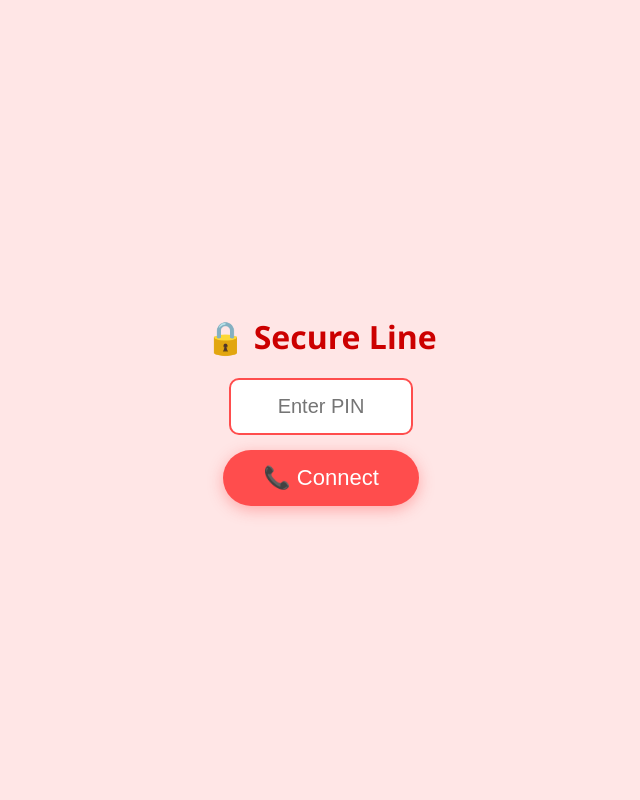
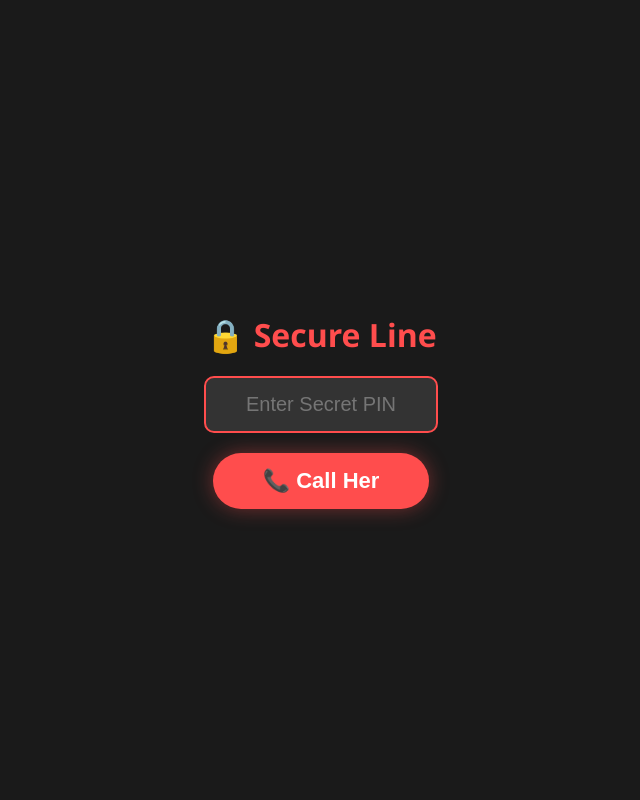
Before and after one commit to Sidharthgomasa/private-line, a Flask app: page / in a window 1280 px wide. Shown: the whole page, without its empty margins (319-959 px from the left). Run offline with Flask 3, Linux system fonts and the light colour scheme; some libraries are stand-ins or nearby versions.

Commit message:
Update index.html

```diff
--- a/templates/index.html
+++ b/templates/index.html
@@ -3,62 +3,63 @@
 <head>
     <meta charset="UTF-8">
     <meta name="viewport" content="width=device-width, initial-scale=1.0">
-    <title>Private Line</title>
+    <title>Secure Line</title>
     <style>
-        body { font-family: 'Segoe UI', sans-serif; display: flex; flex-direction: column; align-items: center; justify-content: center; height: 100vh; background: #ffe6e6; margin: 0; }
-        h1 { color: #cc0000; margin-bottom: 20px; }
+        body { font-family: 'Segoe UI', sans-serif; display: flex; flex-direction: column; align-items: center; justify-content: center; height: 100vh; background: #1a1a1a; color: white; margin: 0; }
 
-        /* New PIN Input Style */
+        h1 { color: #ff4d4d; margin-bottom: 20px; }
+
         #pinInput {
             padding: 15px;
             font-size: 20px;
             border-radius: 10px;
             border: 2px solid #ff4d4d;
+            background: #333;
+            color: white;
             text-align: center;
-            width: 150px;
-            margin-bottom: 15px;
+            width: 200px;
+            margin-bottom: 20px;
             outline: none;
         }
 
         #callBtn {
-            padding: 15px 40px;
+            padding: 15px 50px;
             font-size: 22px;
             background-color: #ff4d4d;
             color: white;
             border: none;
             border-radius: 50px;
             cursor: pointer;
-            box-shadow: 0 4px 15px rgba(255, 77, 77, 0.4);
-            transition: transform 0.2s;
+            box-shadow: 0 0 20px rgba(255, 77, 77, 0.4);
+            font-weight: bold;
         }
-        #callBtn:active { transform: scale(0.95); }
 
         .call-active { display: none; text-align: center; }
-        .circle { width: 150px; height: 150px; background: #ffcccc; border-radius: 50%; display: flex; align-items: center; justify-content: center; margin: 20px auto; font-size: 50px; }
-        .pulse { animation: pulse 2s infinite; }
+        .circle { width: 120px; height: 120px; background: #ff4d4d; border-radius: 50%; display: flex; align-items: center; justify-content: center; margin: 20px auto; font-size: 40px; }
+        .pulse { animation: pulse 1.5s infinite; }
 
         @keyframes pulse {
             0% { transform: scale(0.95); box-shadow: 0 0 0 0 rgba(255, 77, 77, 0.7); }
-            70% { transform: scale(1); box-shadow: 0 0 0 20px rgba(255, 77, 77, 0); }
+            70% { transform: scale(1.1); box-shadow: 0 0 0 20px rgba(255, 77, 77, 0); }
             100% { transform: scale(0.95); box-shadow: 0 0 0 0 rgba(255, 77, 77, 0); }
         }
-        #status { font-style: italic; color: #555; margin-top: 20px; }
+        #status { color: #aaa; margin-top: 10px; }
     </style>
 </head>
 <body>
 
     <h1>🔒 Secure Line</h1>
 
-    <input type="tel" id="pinInput" placeholder="Enter PIN" maxlength="10">
-    <button id="callBtn" onclick="startCall()">📞 Connect</button>
+    <input type="tel" id="pinInput" placeholder="Enter Secret PIN" maxlength="10">
+    <button id="callBtn" onclick="startCall()">📞 Call Her</button>
 
     <div id="ui-active" class="call-active">
-        <div id="visual" class="circle">🔐</div>
-        <div id="status">Verifying PIN...</div>
-        <button onclick="location.reload()" style="margin-top: 20px; padding: 10px 20px; background: #555; color: white; border: none; border-radius: 20px;">Hang Up</button>
+        <div id="visual" class="circle">⚡</div>
+        <div id="status">Fetching secure route...</div>
+        <button onclick="location.reload()" style="margin-top: 30px; padding: 10px 20px; background: #444; color: white; border: none; border-radius: 20px;">End Call</button>
     </div>
 
-    <audio id="remoteAudio" autoplay></audio>
+    <audio id="remoteAudio" autoplay playsinline></audio>
 
     <script src="https://cdnjs.cloudflare.com/ajax/libs/socket.io/4.0.1/socket.io.js"></script>
     <script>
@@ -71,52 +72,69 @@
         const visual = document.getElementById('visual');
 
         let peerConnection;
-        const configuration = { iceServers: [{ urls: 'stun:stun.l.google.com:19302' }] };
 
-        function startCall() {
+        // Using your specific Metered API Key
+        const METERED_API_KEY = "d79e5424a466fa259d9deecb140f92c064dd";
+
+        async function startCall() {
             const pin = pinInput.value;
-            if (!pin) { alert("Please enter the PIN!"); return; }
+            if (!pin) { alert("Enter the PIN first!"); return; }
 
-            // UI Changes
+            // 1. Update UI
             callBtn.style.display = 'none';
             pinInput.style.display = 'none';
             uiActive.style.display = 'block';
 
-            navigator.mediaDevices.getUserMedia({ audio: true, video: false })
-                .then(stream => {
-                    // Send PIN to server for verification
+            try {
+                // 2. Get the 100% working servers from Metered
+                statusDiv.innerText = "Finding best connection...";
+                const response = await fetch(`https://connect-v.metered.live/api/v1/turn/credentials?apiKey=${METERED_API_KEY}`);
+                const iceServers = await response.json();
+
+                // 3. Get Microphone
+                const stream = await navigator.mediaDevices.getUserMedia({ audio: true, video: false });
+
+                // 4. Join the Room
                 socket.emit('join', { pin: pin });
-                    statusDiv.innerText = "Verifying PIN...";
+                statusDiv.innerText = "Mic Active. Verifying PIN...";
 
-                    peerConnection = new RTCPeerConnection(configuration);
+                // 5. Create Connection with Metered Servers
+                peerConnection = new RTCPeerConnection({ iceServers: iceServers });
                 stream.getTracks().forEach(track => peerConnection.addTrack(track, stream));
 
+                // Handle Incoming Audio
                 peerConnection.ontrack = event => {
                     remoteAudio.srcObject = event.streams[0];
-                        statusDiv.innerText = "❤️ Connected Securely!";
+                    statusDiv.innerText = "❤️ Connected! (Use Headphones)";
                     visual.innerText = "🗣️";
                     visual.classList.add("pulse");
+
+                    // Force play for safety
+                    remoteAudio.play().catch(e => console.log("Audio play error:", e));
                 };
 
+                // Handle Network Candidates
                 peerConnection.onicecandidate = event => {
                     if (event.candidate) socket.emit('signal', { 'candidate': event.candidate });
                 };
-                })
-                .catch(err => console.error(err));
+
+            } catch (err) {
+                console.error(err);
+                alert("Error: " + err);
+                location.reload();
+            }
         }
 
-        // --- Security Logic ---
+        // --- Standard Signaling Logic ---
 
-        // Server says: "WRONG PIN"
         socket.on('auth_error', (data) => {
             alert(data.message);
-            location.reload(); // Refresh page to try again
+            location.reload();
         });
 
-        // Server says: "PIN Correct, you are in"
         socket.on('ready', async () => {
             if (!peerConnection) return;
-            console.log("PIN Accepted. Partner ready.");
+            console.log("PIN Accepted. Partner found.");
             const offer = await peerConnection.createOffer();
             await peerConnection.setLocalDescription(offer);
             socket.emit('signal', { 'sdp': offer });
```
Lines whose indentation alone changed are shown as unchanged.
